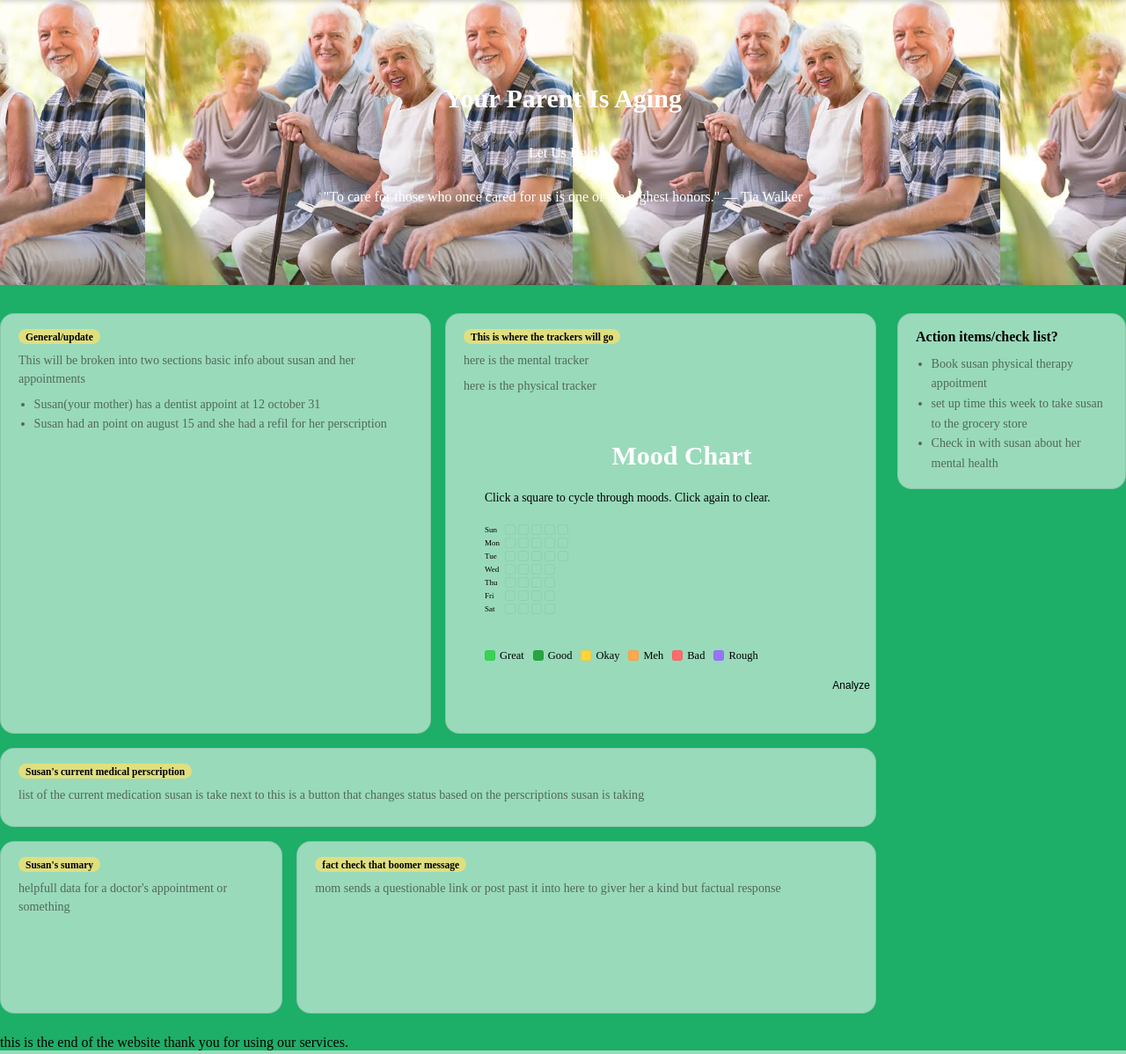
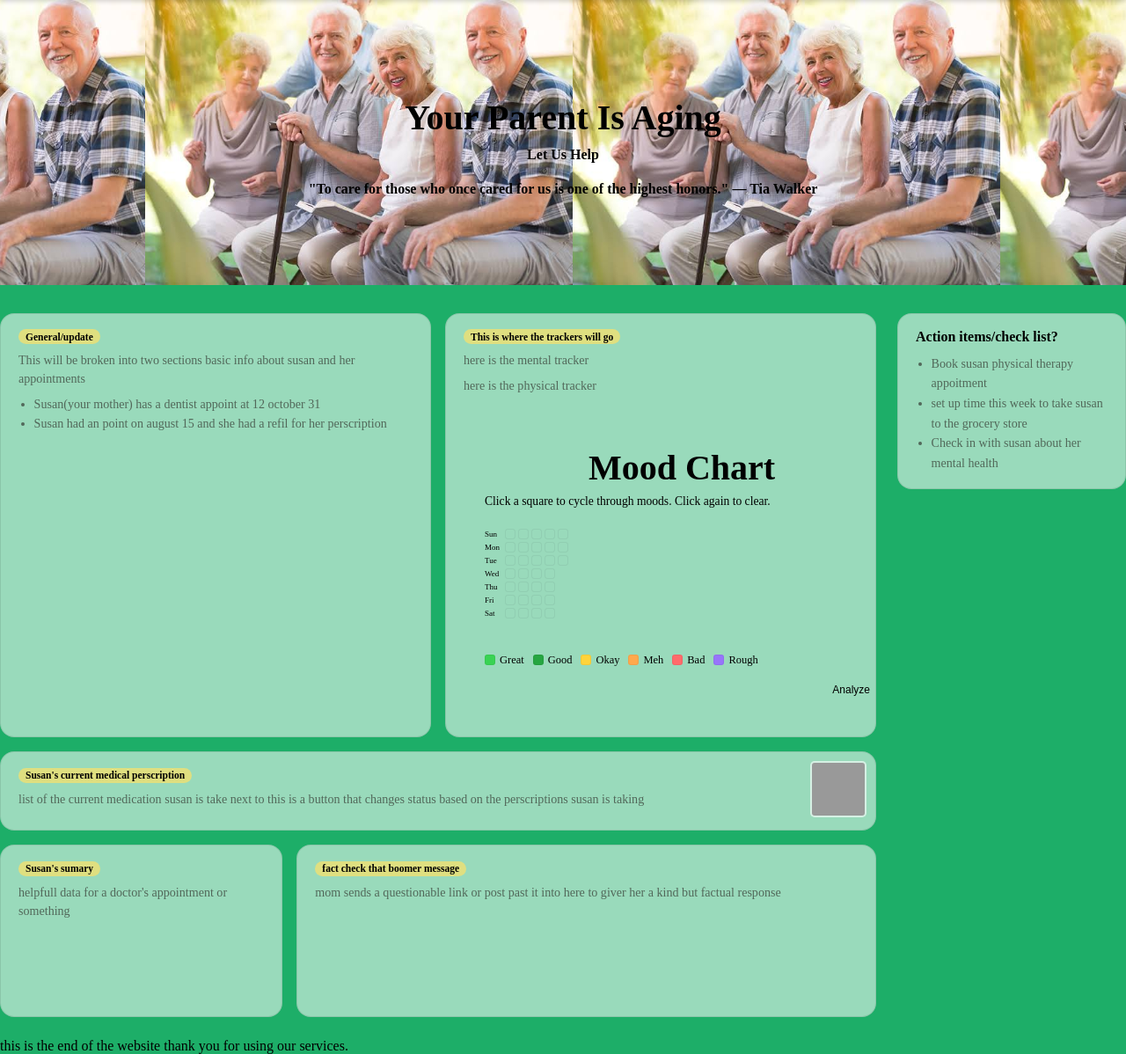
Before and after one commit to amen2x/ypia, a Python web app: template templates/index.html in a window 1280 px wide. Shown: the part 50-1248 px from the top of the page at 88% size. Run offline with Jinja, Linux system fonts and the light colour scheme; the template is opened without the code that fills it, so the values that code supplies are empty.

Commit message:
medicine status square

```diff
--- a/static/style.css
+++ b/static/style.css
@@ -30,19 +30,21 @@ body {
 }
 
 h1 {
-    color: #fff;
+    color: #000000;
     text-align: center;
-    font-size: 30px;
+    font-size: 40px;
+    margin-bottom: 5px;
+
 
 }
 
 
 
 .subtitle {
-    color: #ffffff;
+    color: #000000;
     text-align: center;
-
-
+    font-weight: 900;
+    margin-top: 5px
 }
 
 header {
@@ -101,6 +103,7 @@ header {
     flex-direction: column;
     gap: 0.5rem;
     overflow: auto;
+    position: relative;
 }
 
 .box h2 {
@@ -414,3 +417,14 @@ button.analyze {
 button.analyze:hover {
     background: #f0f0f4;
 }
+
+.status-indicator {
+    position: absolute;
+    top: 0.75rem;
+    right: 0.75rem;
+    width: 60px;
+    height: 60px;
+    border-radius: 3px;
+    background: var(--status-color, #999);
+    box-shadow: 0 0 0 2px rgba(255, 255, 255, 0.6);
+}
--- a/templates/index.html
+++ b/templates/index.html
@@ -73,6 +73,7 @@
   <div class="box w-12 h-1">
     <h2 class="tag">Susan's current medical perscription</h2>
     <p>list of the current medication susan is take next to this is a button that changes status based on the perscriptions susan is taking</p>
+    <span class="status-indicator" data-status="good"></span>
   </div>
 
   <div class="box w-4 h-2">
```
